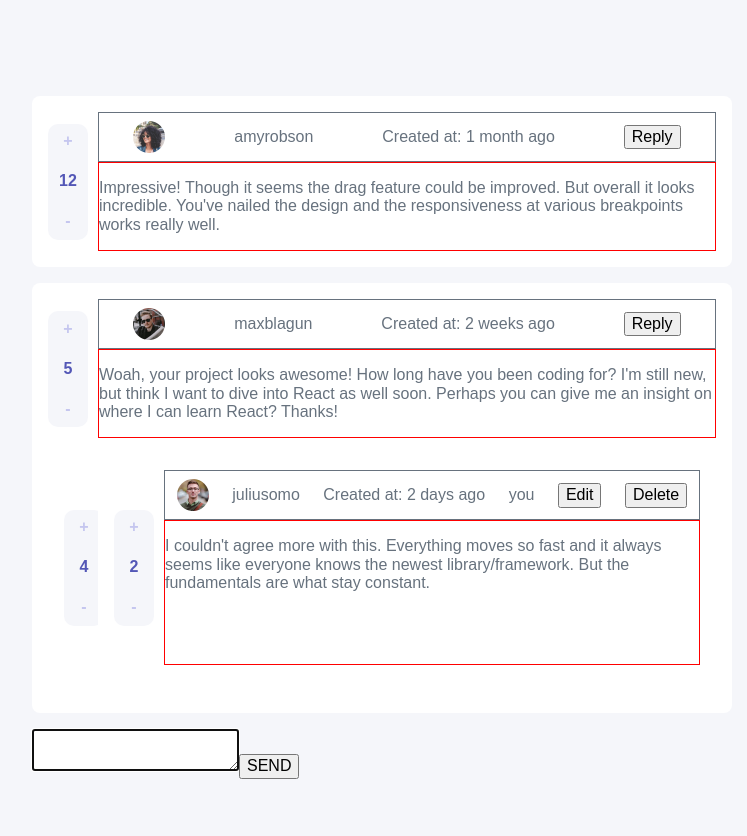
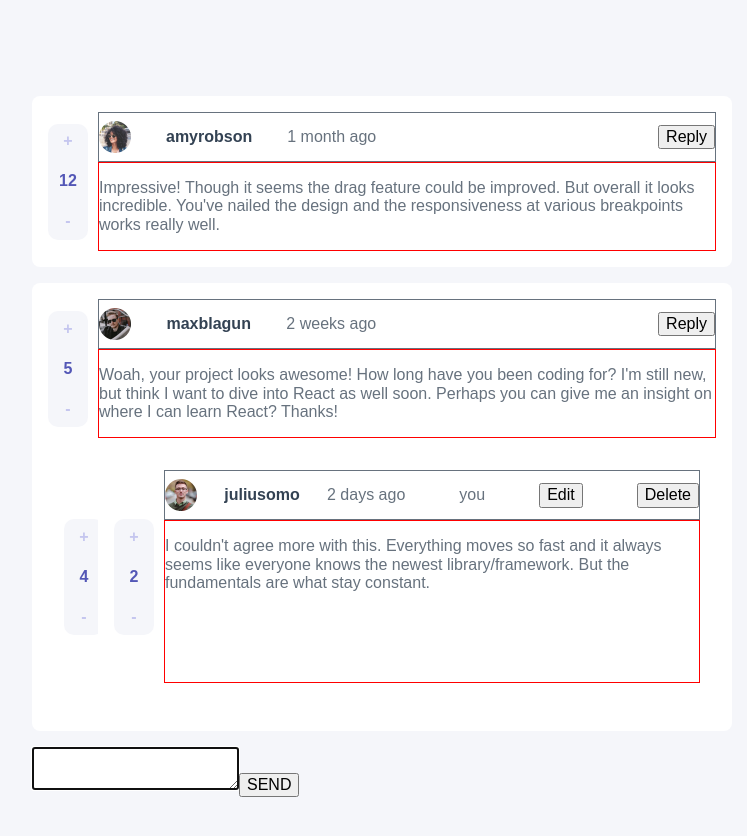
Before and after one commit to angelicamarttins/comments-section, a React (Vite) app: page / in a window 1280 px wide. Shown: the top 836 px of the page, without its empty margins (258-1005 px from the left). Built offline with nearby package versions, Linux system fonts and the light colour scheme.

Commit message:
fea: style info line

```diff
--- a/src/Components/Comments/Comments.styles.ts
+++ b/src/Components/Comments/Comments.styles.ts
@@ -14,12 +14,20 @@ export const Wrapper = styled.div`
 
 export const InfoLine = styled.div`
 	display: flex;
-	justify-content: space-around;
+	justify-content: space-between;
 	align-items: center;
 
 	grid-area: 1 / 2 / 1 / 2;
 
 	border: 1px solid;
+`
+
+export const InfoWrapper = styled.div`
+	display: flex;
+	justify-content: space-between;
+	align-items: center;
+
+	width: 45%;
 `
 
 export const CommentLine = styled.div`
@@ -72,3 +80,8 @@ export const Image = styled.img`
 	width: 32px;
 	height: 32px;
 `
+export const UserName = styled.h1`
+	color: ${({ theme }) => theme.colors.grayDark};
+
+	font-size: ${({ theme }) => theme.fonts.size.regular};
+`
--- a/src/Components/Comments/Comments.tsx
+++ b/src/Components/Comments/Comments.tsx
@@ -2,9 +2,11 @@ import {
 	CommentLine,
 	Image,
 	InfoLine,
+	InfoWrapper,
 	ScoreButton,
 	ScoreCount,
 	ScoreWrapper,
+	UserName,
 	Wrapper
 } from './Comments.styles'
 import { CommentsType, UserType } from '../../Types/Types'
@@ -70,9 +72,11 @@ export const Comments = ({
 			</ScoreWrapper>
 
 			<InfoLine>
-				<Image src={webp} alt={`${username} photo`} />
-				<p>{username}</p>
-				<p>Created at: {createdAt}</p>
+				<InfoWrapper>
+					<Image src={webp} alt={`${username} photo`} />
+					<UserName>{username}</UserName>
+					<p>{createdAt}</p>
+				</InfoWrapper>
 
 				{username !== currentUser.username && (
 					<div>
--- a/src/Utils/theme.ts
+++ b/src/Utils/theme.ts
@@ -2,7 +2,7 @@ export const theme = {
 	colors: {
 		blueDark: '#5357B6',
 		blueSoft: '#c5c6ef',
-		grayDark: '#324152',
+		grayDark: '#334253',
 		grayLight: '#f5f6fa',
 		grayMedium: '#67727e',
 		graySoft: '	#eaecf1',
```
